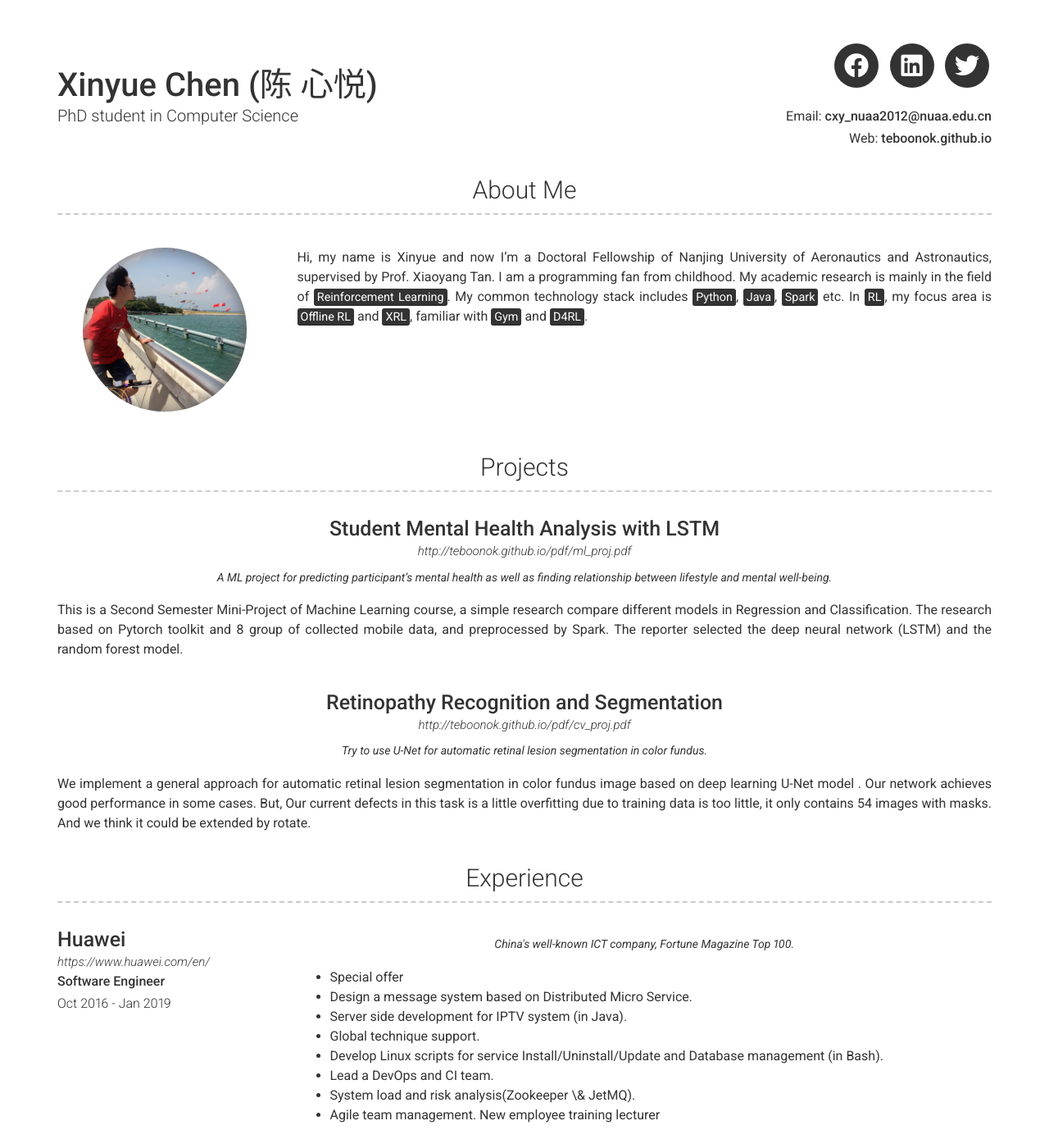
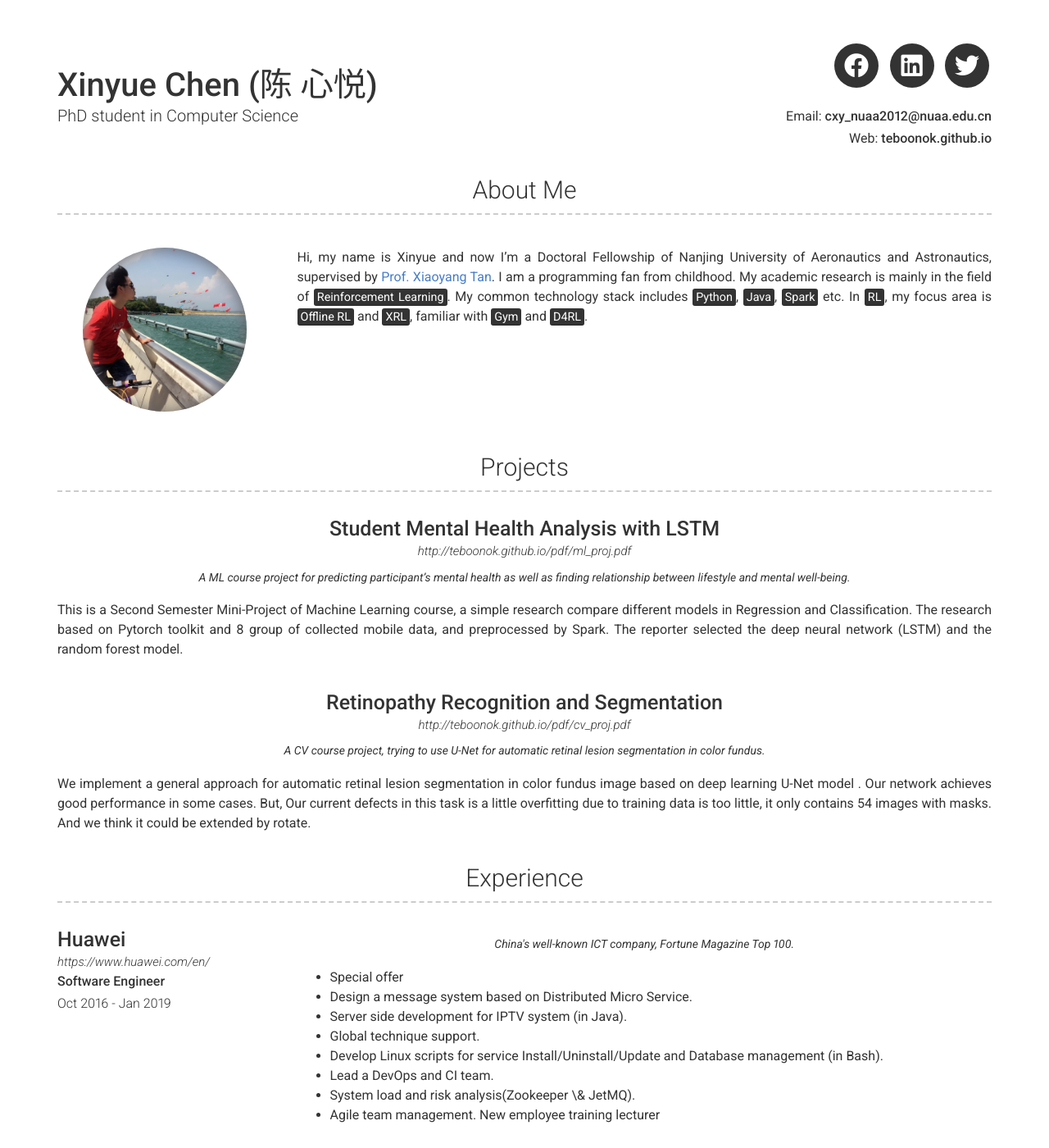
Before and after one commit to TebooNok/TebooNok.github.io, a Jekyll site: the page built from index.md, in a window 1280 px wide and 1400 px high. Shown: the whole window at 82% size. Built offline with Jekyll 4.4.1, drawn with Linux system fonts in a browser that asks for light colours; nearby versions of some CDN libraries; some of the changed text lies outside the part shown.

Commit message:
update links

```diff
--- a/_config.yml
+++ b/_config.yml
@@ -36,7 +36,7 @@ linkedin_username: 心悦-陈-598b20103
 # about_title: About Me (Use this to override about section title)
 about_profile_image: images/profile.jpg
 about_content: | # this will include new lines to allow paragraphs
-  Hi, my name is Xinyue and now I'm a Doctoral Fellowship of Nanjing University of Aeronautics and Astronautics, supervised by Prof. Xiaoyang Tan. I am a programming fan from childhood. My academic research is mainly in the field of <mark>Reinforcement Learning</mark>.
+  Hi, my name is Xinyue and now I'm a Doctoral Fellowship of Nanjing University of Aeronautics and Astronautics, supervised by [Prof. Xiaoyang Tan](http://parnec.nuaa.edu.cn/xtan/). I am a programming fan from childhood. My academic research is mainly in the field of <mark>Reinforcement Learning</mark>.
   My common technology stack includes <mark>Python</mark>, <mark>Java</mark>, <mark>Spark</mark> etc.
   In <mark>RL</mark>, my focus area is <mark>Offline RL</mark> and <mark>XRL</mark>, familiar with <mark>Gym</mark> and <mark>D4RL</mark>.
 
--- a/_data/education.yml
+++ b/_data/education.yml
@@ -6,7 +6,7 @@
   quote: >
     Nanjing University of Aeronautics and Astronautics (NUAA), is an elite, Chinese Ministry of Education Double First Class Discipline University, with Double First Class status in certain disciplines.
   description: | # this will include new lines to allow paragraphs
-    As a PhD student in PARNEC (PAttern Recognition and NEural Computing) group, I mainly research on Reinforcement Learning Tasks.
+    As a PhD student in [PARNEC (PAttern Recognition and NEural Computing)](http://parnec.nuaa.edu.cn/main.htm) group, I mainly research on Reinforcement Learning Tasks.
 - layout: left
   name: University of New South Wales
   dates: 2019 - 2021
--- a/_data/projects.yml
+++ b/_data/projects.yml
@@ -3,7 +3,7 @@
   name: Student Mental Health Analysis with LSTM
   link: http://teboonok.github.io/pdf/ml_proj.pdf
   quote: >
-    A ML project for predicting participant’s mental health as well as finding relationship between lifestyle and mental well-being.
+    A ML course project for predicting participant’s mental health as well as finding relationship between lifestyle and mental well-being.
   description: | # this will include new lines to allow paragraphs
     This is a Second Semester Mini-Project of Machine Learning course, a simple research compare different models in Regression and Classification. The research based on Pytorch toolkit and 8 group of collected mobile data, and preprocessed by Spark. The reporter selected the deep neural network (LSTM) and the random forest model.
 
@@ -11,6 +11,6 @@
   name: Retinopathy Recognition and Segmentation
   link: http://teboonok.github.io/pdf/cv_proj.pdf
   quote: >
-    Try to use U-Net for automatic retinal lesion segmentation in color fundus.
+    A CV course project, trying to use U-Net for automatic retinal lesion segmentation in color fundus.
   description: | # this will include new lines to allow paragraphs
     We implement a general approach for automatic retinal lesion segmentation in color fundus image based on deep learning U-Net model . Our network achieves good performance in some cases. But, Our current defects in this task is a little overfitting due to training data is too little, it only contains 54 images with masks. And we think it could be extended by rotate.
```
